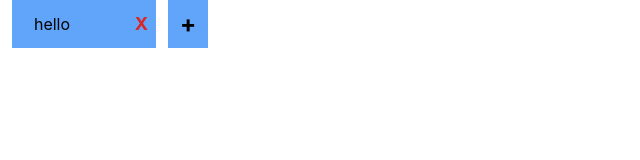
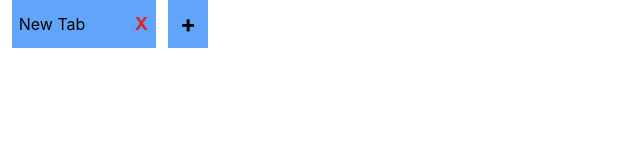
Before and after one commit to CGQAQ/webdevtool, a React (Create React App) app in the folder ui/: page / in a window 1280 px wide. Shown: the top 160 px of the page, without its empty margins (0-640 px from the left). Built offline with nearby package versions, Linux system fonts and the light colour scheme.

Commit message:
change to redux toolkit && add prettier config

```diff
--- a/ui/src/App.tsx
+++ b/ui/src/App.tsx
@@ -1,10 +1,14 @@
-import React from 'react'
+import React from "react";
+import { useSelector } from "react-redux";
+
+import { RootState } from "./reducers";
 import Nav from "./components/nav/nav";
 
 function App() {
+  const tabs = useSelector((state: RootState) => state.tabReducer);
   return (
     <div className="App px-3">
-      <Nav/>
+      <Nav tabs={tabs} />
     </div>
   );
 }
--- a/ui/src/components/nav/nav.tsx
+++ b/ui/src/components/nav/nav.tsx
@@ -6,11 +6,14 @@ import React, {
   useState,
 } from "react";
 import "./nav.css";
+import tabSlice, { Tabs } from "../../reducers/tabs";
+import { useDispatch } from "react-redux";
 
-function generateUI(tabs, current, click, closeClick) {
+function generateUI(tabs: Tabs, current: number, click, closeClick) {
   function isActive(active: boolean) {
     return active ? "active" : "";
   }
+
   return tabs.map((it) => (
     <li
       key={it.id}
@@ -20,7 +23,7 @@ function generateUI(tabs, current, click, closeClick) {
         isActive(current === it.id)
       }
     >
-      <div className="justify-self-center">{it.name}</div>
+      <div className="justify-self-center">{it.title}</div>
       <div
         className="justify-self-end  text-red-600 text-lg font-bold self-center"
         onClick={(ev) => closeClick(ev, it.id)}
@@ -31,9 +34,16 @@ function generateUI(tabs, current, click, closeClick) {
   ));
 }
 
-function Nav() {
+interface Props {
+  tabs: Tabs
+}
+
+function Nav(props: Props) {
   const navContainer: RefObject<HTMLUListElement> = useRef(null);
-  const [tabs, setTabs] = useState([{ id: Date.now(), name: "hello" }]);
+  const tabs = props.tabs;
+  const dispatch = useDispatch();
+  const newTabAction = tabSlice.actions.new;
+  const removeTabAction = tabSlice.actions.remove;
   const [current, setCurrent] = useState(tabs[0].id);
 
   function click(ev: MouseEvent<HTMLLIElement>, id: number) {
@@ -43,11 +53,11 @@ function Nav() {
   function closeHandler(ev: MouseEvent, id: number) {
     ev.stopPropagation();
     if (tabs.length <= 1) return;
-    setTabs(tabs.filter((it) => it.id !== id));
+    dispatch(removeTabAction(id));
   }
 
   function newTab() {
-    setTabs([...tabs, { id: Date.now(), name: "new tab" }]);
+    dispatch(newTabAction());
   }
 
   function scrollHelper(ev: WheelEvent<HTMLUListElement>) {
--- a/ui/src/reducers/index.ts
+++ b/ui/src/reducers/index.ts
@@ -1,5 +1,5 @@
 import { combineReducers } from "@reduxjs/toolkit";
-import tabSlice from "./tab";
+import tabSlice from "./tabs";
 
 const rootReducer = combineReducers({
     tabReducer: tabSlice.reducer
--- a/ui/src/reducers/tab.ts
+++ /dev/null
@@ -1,13 +0,0 @@
-import { createSlice } from '@reduxjs/toolkit';
-
-const Tab = 'tab';
-
-
-const tabSlice = createSlice({
-    extraReducers: undefined,
-    reducers: {},
-    name: Tab,
-    initialState: ['new tab']
-});
-
-export default tabSlice;
--- /dev/null
+++ b/ui/src/reducers/tabs.ts
@@ -0,0 +1,54 @@
+import {createSlice, PayloadAction} from '@reduxjs/toolkit';
+
+const TABSLICE_NAME = "tabs";
+
+export type Tabs = Array<Tab>
+
+const TITLE_DEFAULT = 'New Tab';
+const DATA_DEFAULT: TabData = Object.freeze({
+    addr: '',
+    port: 0,
+    protocol: 'http',
+    isClient: true
+});
+
+export interface Tab {
+    id: number,
+    title: string,
+    data: TabData
+}
+
+export interface TabData {
+    addr: string,
+    port: number,
+    protocol: string,
+    isClient: boolean,
+}
+
+function generateTab(): Tab {
+    return {
+        id: Date.now(),
+        title: TITLE_DEFAULT,
+        data: DATA_DEFAULT,
+    }
+}
+
+const tabSlice = createSlice({
+    name: TABSLICE_NAME,
+    extraReducers: undefined,
+    initialState: [{
+        id: Date.now(),
+        title: TITLE_DEFAULT,
+        data: DATA_DEFAULT,
+    }] as Tabs,
+    reducers: {
+        new(state) {
+            state.push(generateTab());
+        },
+        remove(state, action: PayloadAction<number>) {
+          return state.filter(it => it.id !== action.payload);
+        }
+    },
+});
+
+export default tabSlice;
```
Also changed, not shown: ui/.prettierrc.json (added).
